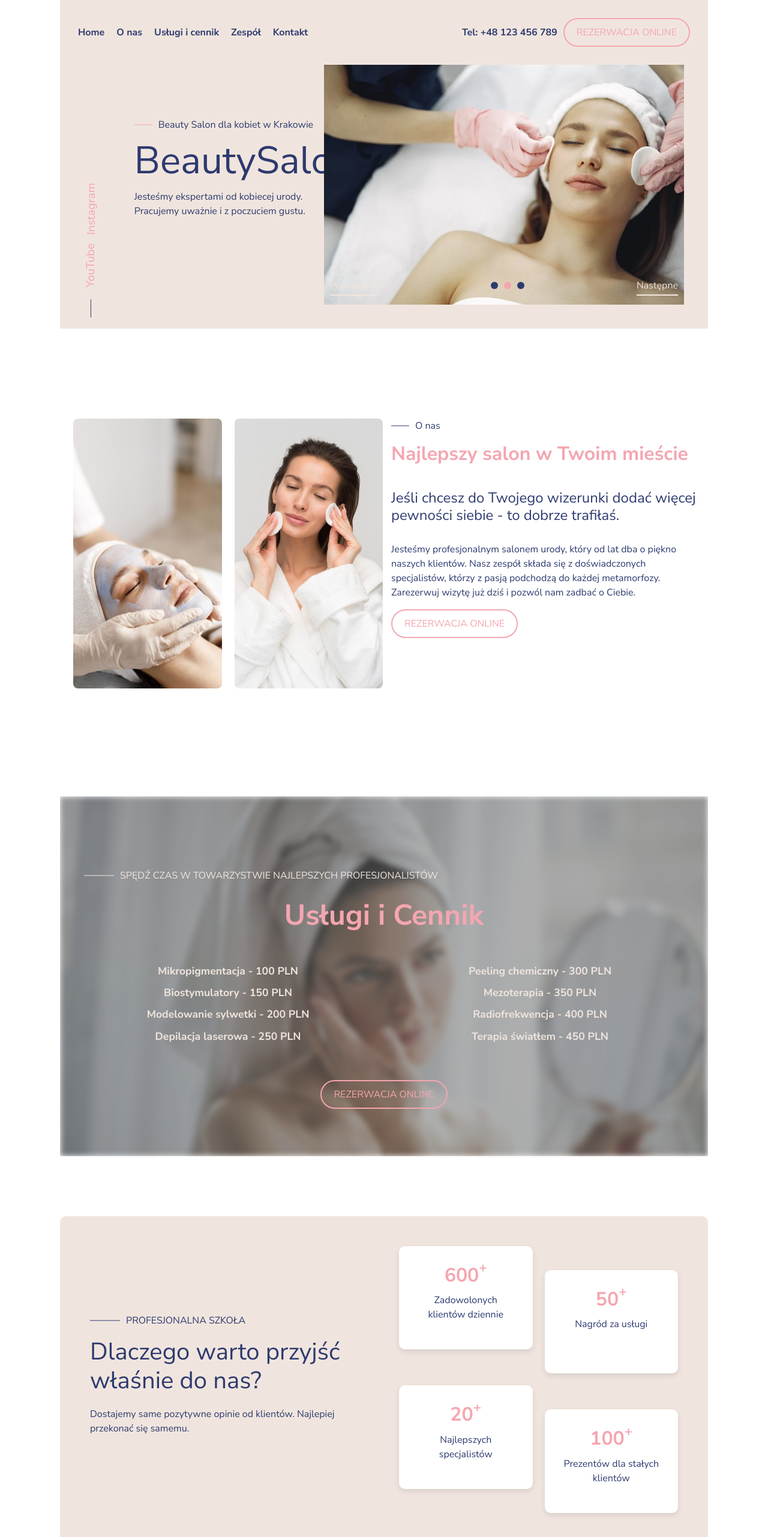
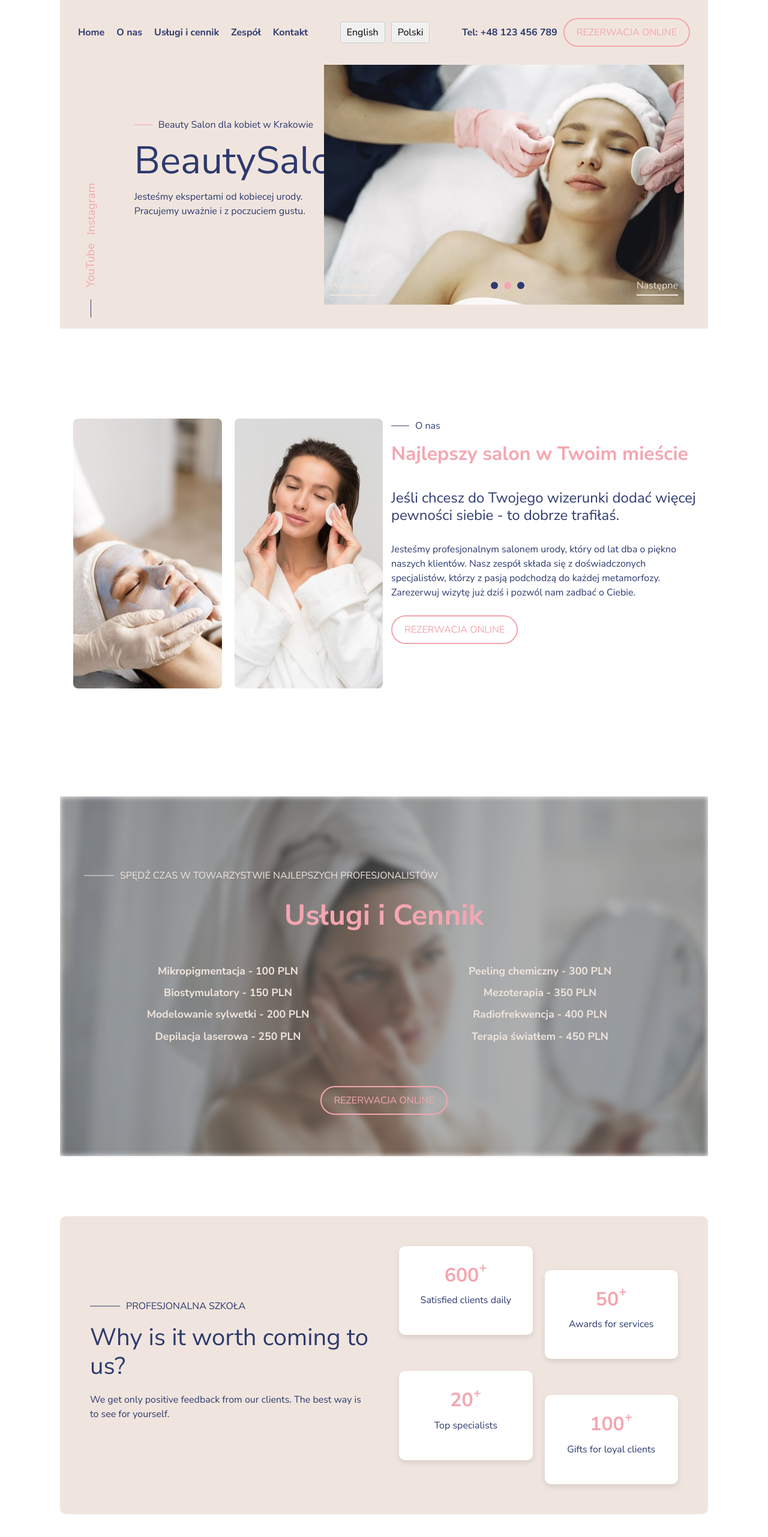
Before and after one commit to justynakwasniak/beauty-salon, a React (Vite) app: page / in a window 1280 px wide. Shown: the top 2563 px of the page at 60% size. Built offline with nearby package versions, Linux system fonts and the light colour scheme.

Commit message:
31.08 part 2

```diff
--- a/package.json
+++ b/package.json
@@ -12,9 +12,11 @@
   "dependencies": {
     "@fortawesome/fontawesome-free": "^6.6.0",
     "bootstrap": "^5.3.3",
+    "i18next": "^23.14.0",
     "react": "^18.3.1",
     "react-bootstrap": "^2.10.4",
-    "react-dom": "^18.3.1"
+    "react-dom": "^18.3.1",
+    "react-i18next": "^15.0.1"
   },
   "devDependencies": {
     "@eslint/js": "^9.9.0",
--- a/src/components/CompanyAd.tsx
+++ b/src/components/CompanyAd.tsx
@@ -1,19 +1,19 @@
 import React from "react";
+import { useTranslation } from "react-i18next"; // Import hooka useTranslation
 import "../styles/CompanyAd.css"; // Importujemy plik CSS
 
 const CompanyAd: React.FC = () => {
+  const { t } = useTranslation();
+
   return (
     <section className="company-ad-container">
       {/* Lewa strona z tekstem */}
       <div className="company-ad-text">
         <p className="p-companyad">PROFESJONALNA SZKOŁA</p>
 
-        <h1>Dlaczego warto przyjść właśnie do nas?</h1>
+        <h1>{t("companyAd.title")}</h1>
 
-        <p>
-          Dostajemy same pozytywne opinie od klientów. Najlepiej przekonać się
-          samemu.
-        </p>
+        <p>{t("companyAd.positiveFeedback")}</p>
       </div>
 
       {/* Prawa strona z kwadratami */}
@@ -22,25 +22,25 @@ const CompanyAd: React.FC = () => {
           <h2>
             600<sup>+</sup>
           </h2>
-          <p>Zadowolonych klientów dziennie</p>
+          <p>{t("companyAd.clients")}</p>
         </div>
         <div className="info-box">
           <h2>
             50<sup>+</sup>
           </h2>
-          <p>Nagród za usługi</p>
+          <p>{t("companyAd.awards")}</p>
         </div>
         <div className="info-box">
           <h2>
             20<sup>+</sup>
           </h2>
-          <p>Najlepszych specjalistów</p>
+          <p>{t("companyAd.specialists")}</p>
         </div>
         <div className="info-box">
           <h2>
             100<sup>+</sup>
           </h2>
-          <p>Prezentów dla stałych klientów</p>
+          <p>{t("companyAd.gifts")}</p>
         </div>
       </div>
     </section>
--- a/src/components/Header.tsx
+++ b/src/components/Header.tsx
@@ -2,6 +2,7 @@ import React, { useState, useEffect } from "react";
 import "bootstrap/dist/css/bootstrap.min.css";
 import "../styles/Header.css";
 import { Modal, Button, Form } from "react-bootstrap"; // Importuj komponenty z react-bootstrap
+import LanguageSwitcher from "./LanguageSwitcher";
 
 // Import images for the slider
 import bs1 from "../assets/bs1.webp";
@@ -73,6 +74,7 @@ const Header: React.FC = () => {
             <a onClick={() => handleScrollToSection("contact")}>Kontakt</a>
           </li>
         </ul>
+        <LanguageSwitcher />
         <div className="nav-right">
           <a className="phone-number">Tel: +48 123 456 789</a>
           <button className="reserve-btn" onClick={handleShowModal}>
--- /dev/null
+++ b/src/components/LanguageSwitcher.tsx
@@ -0,0 +1,20 @@
+import React from "react";
+import { useTranslation } from "react-i18next";
+import "../styles/LanguageSwitcher.css"; // Poprawna ścieżka do pliku CSS
+
+const LanguageSwitcher: React.FC = () => {
+  const { i18n } = useTranslation();
+
+  const handleLanguageChange = (lng: string) => {
+    i18n.changeLanguage(lng);
+  };
+
+  return (
+    <div className="language-switcher">
+      <button onClick={() => handleLanguageChange("en")}>English</button>
+      <button onClick={() => handleLanguageChange("pl")}>Polski</button>
+    </div>
+  );
+};
+
+export default LanguageSwitcher;
--- /dev/null
+++ b/src/i18n.ts
@@ -0,0 +1,22 @@
+// src/i18n.ts
+import i18n from "i18next";
+import { initReactI18next } from "react-i18next";
+
+// Import tłumaczeń
+import enTranslation from "./locales/en";
+import plTranslation from "./locales/pl";
+
+// Inicjalizacja i18next
+i18n.use(initReactI18next).init({
+  resources: {
+    en: { translation: enTranslation },
+    pl: { translation: plTranslation },
+  },
+  lng: "en", // Domyślny język
+  fallbackLng: "en", // Język, który zostanie użyty, jeśli tłumaczenie nie jest dostępne
+  interpolation: {
+    escapeValue: false, // React już ucieka wartości
+  },
+});
+
+export default i18n;
--- /dev/null
+++ b/src/locales/en.ts
@@ -0,0 +1,32 @@
+const enTranslation = {
+  companyAd: {
+    title: "Why is it worth coming to us?",
+    positiveFeedback: "We get only positive feedback from our clients. The best way is to see for yourself.",
+    clients: "Satisfied clients daily",
+    awards: "Awards for services",
+    specialists: "Top specialists",
+    gifts: "Gifts for loyal clients",
+    home: "Home",
+    about: "About Us",
+    services: "Services & Pricing",
+    team: "Team",
+    contact: "Contact",
+    phone: "Tel: +48 123 456 789",
+    reserve: "BOOK ONLINE",
+    insta: "Instagram",
+    youtube: "YouTube",
+    subtitle: "Beauty Salon for Women in Kraków",
+    heading: "BeautySalon",
+    slogan: "We are experts in women's beauty. Working carefully and with taste.",
+    modalTitle: "Leave your details, we will call you back",
+    name: "Name",
+    phonePlaceholder: "Phone*",
+    message: "Message",
+    close: "CLOSE",
+    send: "SEND",
+    prev: "Previous",
+    next: "Next",
+  },
+};
+
+export default enTranslation;
--- /dev/null
+++ b/src/locales/pl.ts
@@ -0,0 +1,34 @@
+const plTranslation = {
+  companyAd: {
+    title: "Dlaczego warto przyjść właśnie do nas?",
+    positiveFeedback:
+      "Dostajemy same pozytywne opinie od klientów. Najlepiej przekonać się samemu.",
+    clients: "Zadowolonych klientów dziennie",
+    awards: "Nagród za usługi",
+    specialists: "Najlepszych specjalistów",
+    gifts: "Prezentów dla stałych klientów",
+    home: "Strona główna",
+    about: "O nas",
+    services: "Usługi i cennik",
+    team: "Zespół",
+    contact: "Kontakt",
+    phone: "Tel: +48 123 456 789",
+    reserve: "REZERWACJA ONLINE",
+    insta: "Instagram",
+    youtube: "YouTube",
+    subtitle: "Salon piękności dla kobiet w Krakowie",
+    heading: "BeautySalon",
+    slogan:
+      "Jesteśmy ekspertami od kobiecej urody. Pracujemy uważnie i z poczuciem gustu.",
+    modalTitle: "Zostaw swoje dane, oddzwonimy",
+    name: "Imię",
+    phonePlaceholder: "Telefon*",
+    message: "Wiadomość",
+    close: "ZAMKNIJ",
+    send: "WYŚLIJ",
+    prev: "Poprzednie",
+    next: "Następne",
+  },
+};
+
+export default plTranslation;
--- a/src/main.tsx
+++ b/src/main.tsx
@@ -3,6 +3,7 @@ import { createRoot } from "react-dom/client";
 import App from "./App.tsx";
 import "./index.css";
 import "bootstrap/dist/css/bootstrap.min.css";
+import "./i18n";
 
 createRoot(document.getElementById("root")!).render(
   <StrictMode>
--- /dev/null
+++ b/src/styles/LanguageSwitcher.css
@@ -0,0 +1,16 @@
+.language-switcher {
+  display: flex;
+  gap: 10px;
+}
+
+.language-switcher button {
+  background-color: #f0f0f0;
+  border: 1px solid #ccc;
+  padding: 5px 10px;
+  cursor: pointer;
+  border-radius: 4px;
+}
+
+.language-switcher button:hover {
+  background-color: #e0e0e0;
+}
--- a/src/styles/Services.css
+++ b/src/styles/Services.css
@@ -98,6 +98,7 @@
   font-size: 1rem;
   border-radius: 50px; /* Zaokrąglone krawędzie */
   transition: background-color 0.3s ease, color 0.3s ease;
+  margin-top: 10px;
 }
 .button:hover {
   background-color: var(--three-color); /* Granatowe tło po najechaniu */
```
Also changed, not shown: 1 other file (tests, documents, lock files or other folders).
